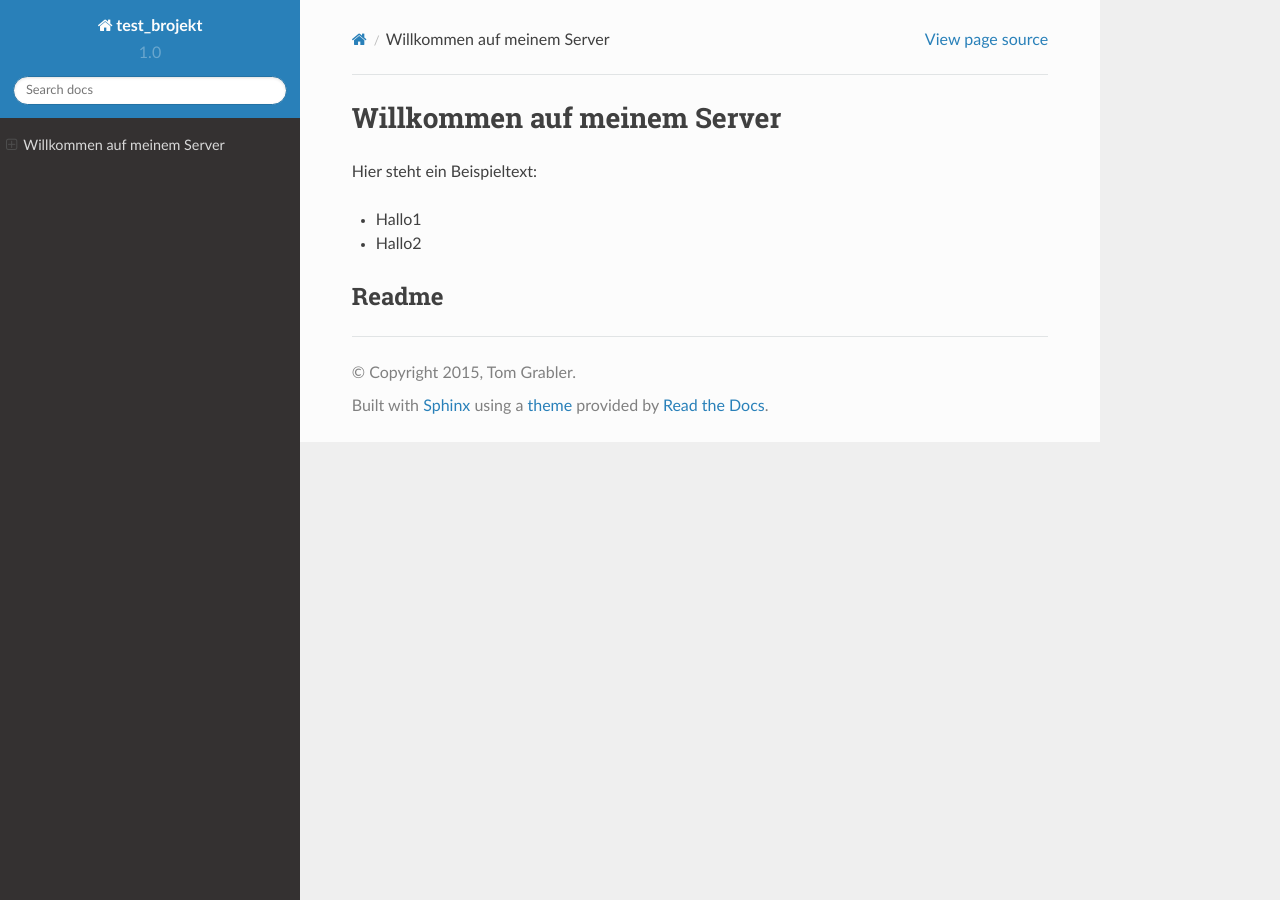
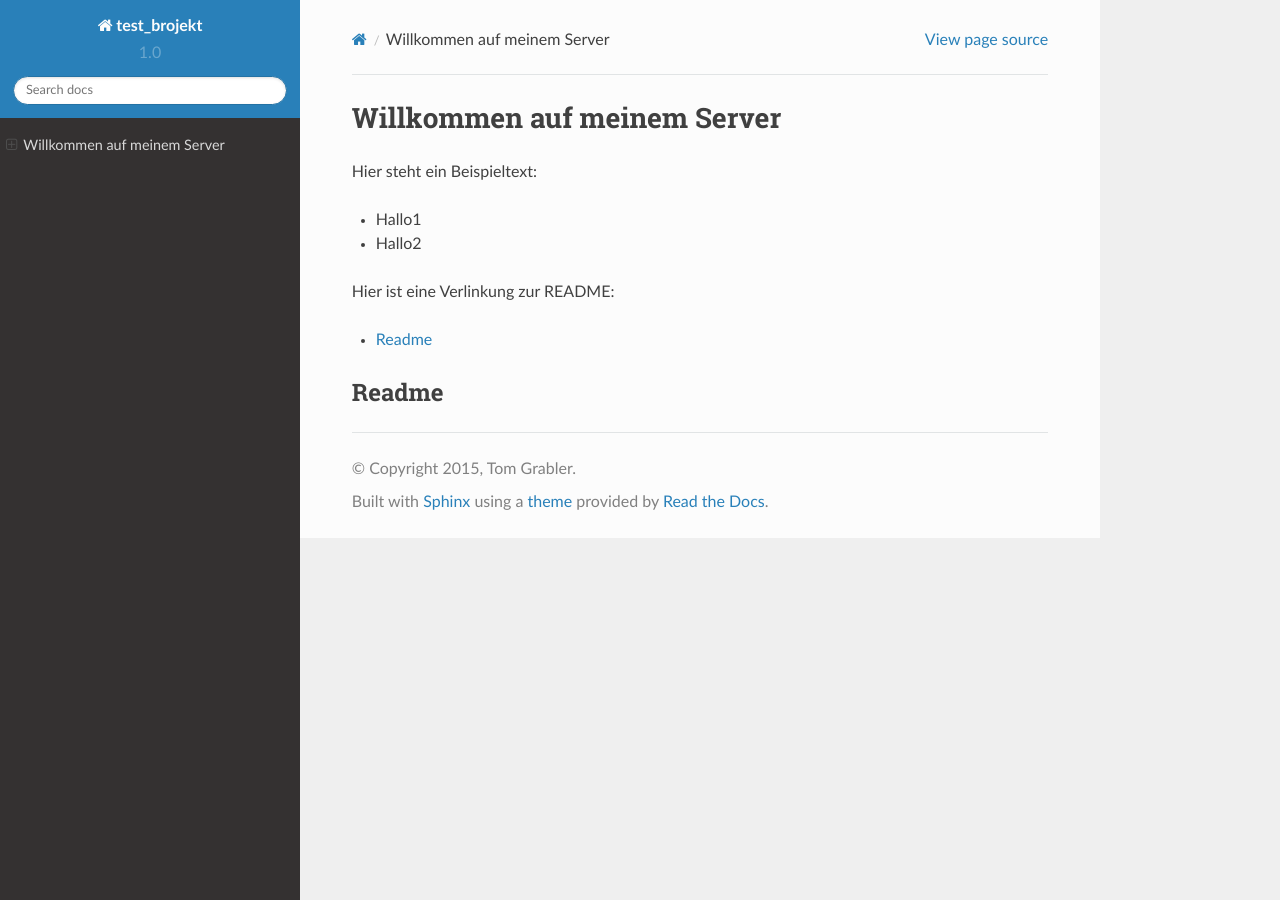
Before and after one commit to mbedr/test_brojekt, a Sphinx documentation site: the page built from docs/index.rst, in a window 1280 px wide. Built offline with Sphinx 7.4.7 and the Read the Docs theme 2.0.0, drawn with Linux system fonts in a browser that asks for light colours; pages that are not in the unit, such as notebooks, are missing from menus.

Commit message:
Update index.rst

```diff
--- a/docs/index.rst
+++ b/docs/index.rst
@@ -5,6 +5,10 @@ Hier steht ein Beispieltext:
 
 * Hallo1
 * Hallo2
+
+Hier ist eine Verlinkung zur README:
+
+* :ref:`readme-docs`
 
 .. _readme-docs:
 
```
